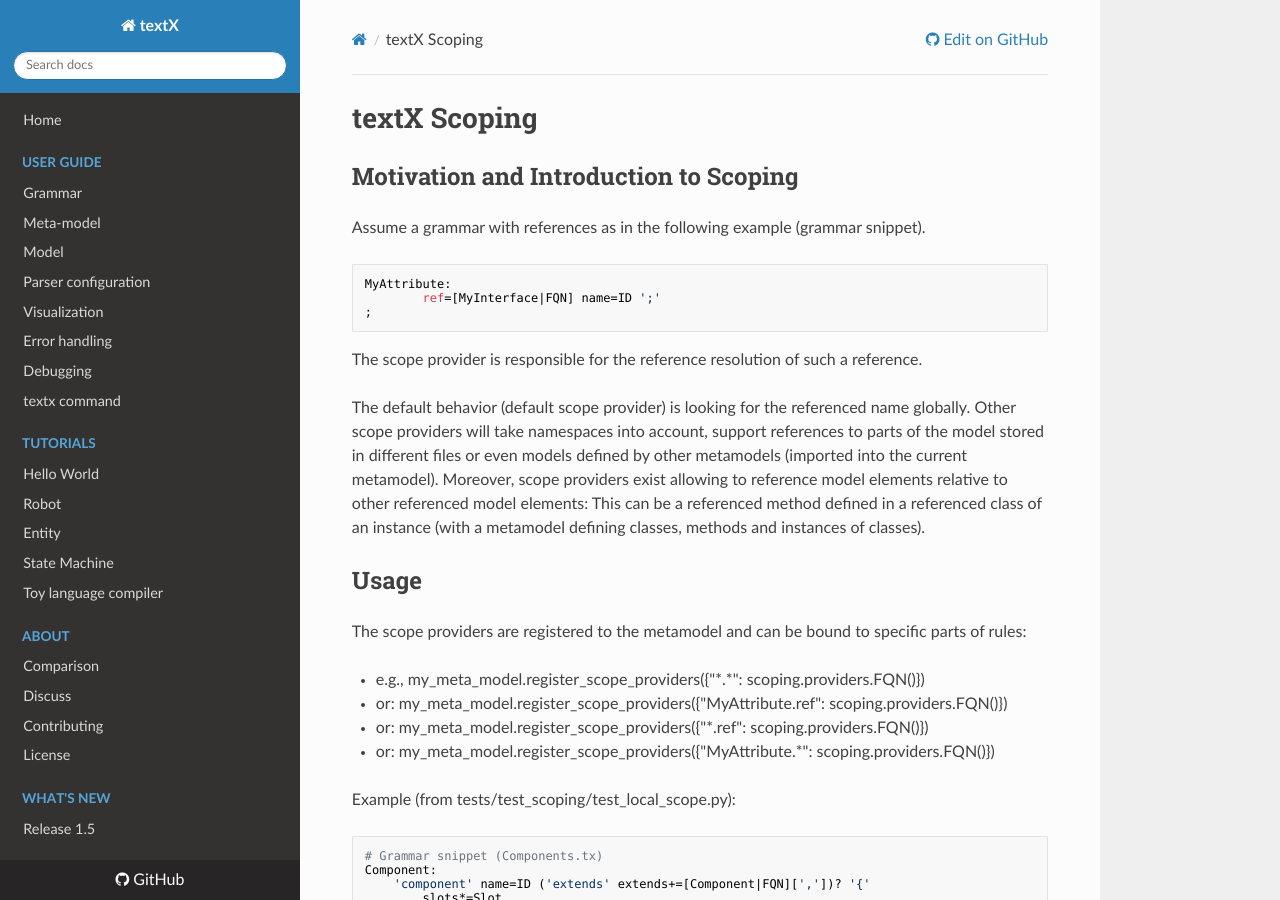
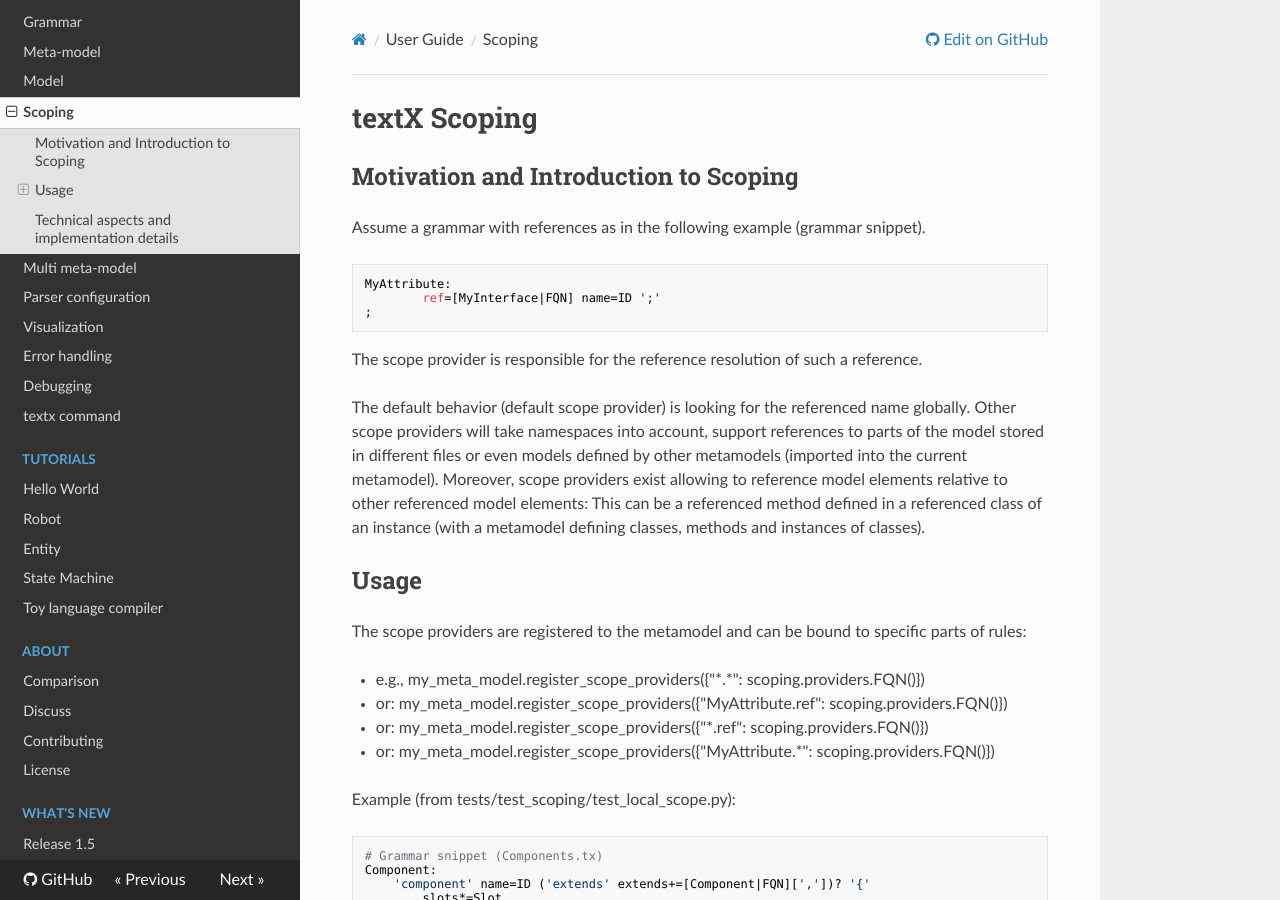
Before and after one commit to textX/textX, an MkDocs documentation site: the page built from docs/scoping.md, in a window 1280 px wide and 900 px high. Built offline with MkDocs 1.6.1, drawn with Linux system fonts in a browser that asks for light colours; nearby versions of some CDN libraries; old or Windows-style settings are respelled for this version of MkDocs.

Commit message:
Adding Scoping and multi meta-model sections to TOC.

```diff
--- a/mkdocs.yml
+++ b/mkdocs.yml
@@ -14,6 +14,8 @@
     - Grammar: grammar.md
     - Meta-model: metamodel.md
     - Model: model.md
+    - Scoping: scoping.md
+    - Multi meta-model: multimetamodel.md
     - Parser configuration: parser_config.md
     - Visualization: visualization.md
     - Error handling: error_handling.md
```
